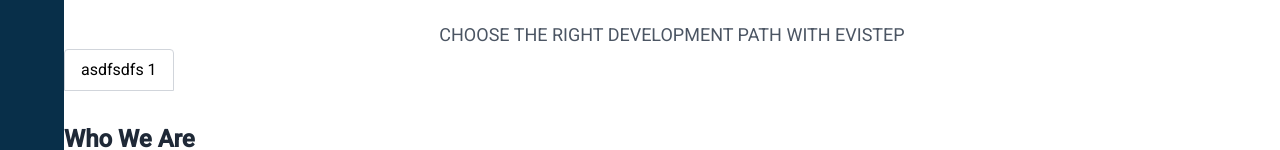
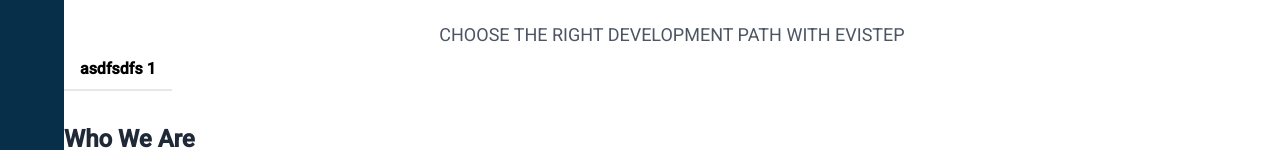
Before and after one commit to Karavarichyan/vueTest, a Vue app: page /dashboard/intiresting in a window 1280 px wide. Shown: the part 155-305 px from the top of the page. Built offline with nearby package versions, Linux system fonts and the light colour scheme.

Commit message:
09.02testtab menu

```diff
--- a/src/components/MenuSection.vue
+++ b/src/components/MenuSection.vue
@@ -1,176 +1,16 @@
-<!-- <template>
-  <p>new   prpsss: {{ menu }}</p>
-
-</template>
-<script setup>
-const props = defineProps({
-  menu: String
-})
-
-console.log(props.menu)
-</script> -->
-
-<!-- <template>
+<template>
   <div>
-      <button @click="toggleMenu">{{ buttonLabel }}</button>
-      <ul v-if="isMenuVisible" @click="handleItemClick">
-        <li v-for="item in menuItems" :key="item.id">{{ item.label }}</li>
-      </ul>
-    </div>
-  </template>
-
-  <script setup>
-  import { ref, defineProps } from 'vue';
-
-  const props = defineProps(['buttonLabel', 'menuItems']);
-  const isMenuVisible = ref(false);
-
-  const toggleMenu = () => {
-    isMenuVisible.value = !isMenuVisible.value;
-  };
-
-  const handleItemClick = () => {
-    isMenuVisible.value = false;
-  };
-  </script> -->
-
-<!-- Menu.vue -->
-<!-- Menu.vue -->
-<!-- <template>
-    <div>
-      <button @click="toggleMenu">{{ buttonLabel }}</button>
-      <ul v-if="isMenuVisible" @click="handleItemClick">
-        <li v-for="item in menuItems" :key="item.id">
-          <button @click="handleButtonClick(item)">{{ item.label }}</button>
-        </li>
-      </ul>
-    </div>
-  </template>
-
-  <script setup>
-  import { ref, defineProps } from 'vue';
-
-  const props = defineProps(['buttonLabel', 'menuItems']);
-  const isMenuVisible = ref(false);
-
-  const toggleMenu = () => {
-    isMenuVisible.value = !isMenuVisible.value;
-  };
-
-  const handleItemClick = () => {
-    isMenuVisible.value = false;
-  };
-
-  const handleButtonClick = (item) => {
-    console.log(`Button "${item.label}" clicked`);
-    isMenuVisible.value = false;
-  };
-  </script> -->
-<!-- <template>
-    <div>
-      <button v-for="button in allButtons" :key="button.id" @click="handleButtonClick(button)">
-        {{ button.label }}
-      </button>
-      <ul v-if="isMenuVisible" @click="handleItemClick">
-        <li v-for="item in menuItems" :key="item.id">
-          <button @click="handleButtonClick(item)">{{ item.label }}</button>
-        </li>
-      </ul>
-    </div>
-  </template>
-
-  <script setup>
-  import { ref, defineProps } from 'vue';
-
-  const props = defineProps(['menuItems']);
-  const isMenuVisible = ref(false);
-
-  const allButtons = [
-    { id: 0, label: "Show Menu" },
-    { id: 1, label: "Button 1" },
-    { id: 2, label: "Button 2" },
-    ...props.menuItems
-  ];
-
-  const handleButtonClick = (item) => {
-
-    console.log(`Button "${item.label}" clicked`);
-    if (item.id === 0) {
-      isMenuVisible.value = !isMenuVisible.value;
-    } else {
-      // Дополнительная логика для других кнопок
-    }
-  };
-
-  const handleItemClick = () => {
-    isMenuVisible.value = false;
-  };
-  </script> -->
-
-<!-- <template>
     <div
+      v-for="(item, index) in menulist"
+      :key="index"
+      @click="activateItem(index)"
       :class="{
-      flex: variant === 'horizontal'
+        'text-black font-bold py-2 px-4 border-b-2': index === activeIndex,
+        'border-transparent hover:border-gray-500 transition duration-300': index !== activeIndex,
+        'px-4 py-2 cursor-pointer inline-block': true
       }"
     >
-    <ul
-      :class="{
-        flex: variant === 'vertical'
-      }"
-    >
-      <li v-for="(tab, index) in tabList" :key="index">
-        <label :for="`${_uid}${index}`" v-text="tab" />
-        <input
-          :id="`${_uid}${index}`"
-          type="radio"
-          :name="`${_uid}-tab`"
-          :value="index + 1"
-          v-model="activeTab"
-        />
-      </li>
-      <button
-        :id="`${_uid}${index}`"
-        type="submit"
-        :name="`${_uid}-tab`"
-        :value="index + 1"
-
-      >seve</button>
-    </ul>
-
-    <template v-for="(tab, index) in tabList">
-      <div :key="index" v-if="index + 1 === activeTab">
-        <slot :name="`tabPanel-${index + 1}`" />
-      </div>
-    </template>
-  </div>
-</template>
-
-<script>
-export default {
-  props: {
-    tabList: {
-      type: Array,
-      required: true
-    },
-    variant: {
-      type: String,
-      required: false,
-      default: () => 'vertical',
-      validator: (value) => ['horizontal', 'vertical'].includes(value)
-    }
-  },
-  data() {
-    return {
-      activeTab: 1
-    }
-  }
-}
-</script> -->
-
-<!-- <template>
-    <div>
-        <div v-for="(tab, index) in tabs" :key="index" @click="selectTab(index)" :class="{ 'bg-blue-500': index === selectedTabIndex, 'text-white': index === selectedTabIndex }" class="px-4 py-2 cursor-pointer inline-block border border-gray-300 rounded-tl rounded-tr">
-          {{ tab.label }}
+      {{ item.label }}
     </div>
     <div class="tab-content mt-4">
       {{ selectedTabContent }}
@@ -179,66 +19,15 @@
 </template>
 
 <script setup>
-import { ref, computed } from 'vue';
+import { ref } from 'vue'
 
-const selectedTabIndex = ref(0);
+const props = defineProps(['menulist'])
+const emits = defineEmits()
 
-const tabs = ref([
-  { label: 'tab 1', content: 'this is frst' },
+const activeIndex = ref(0)
 
-]);
-
-const selectedTabContent = computed(() => {
-  return tabs.value.length > 0 ? tabs.value[selectedTabIndex.value].content : '';
-});
-
-const selectTab = (index) => {
-  selectedTabIndex.value = index;
-};
-
-for (let i = 2; i <= 8; i++) {
-  tabs.value.push({ label: `tab ${i}`, content: `menu ${i}` });
+const activateItem = (index) => {
+  activeIndex.value = index
+  emits('activate', index)
 }
 </script>
-   -->
-<template>
-    <!-- <div>
-        <div v-for="(tab, index) in tabs" :key="index" @click="selectTab(index)" :class="{ 'bg-blue-500': index === selectedTabIndex, 'text-white': index === selectedTabIndex }" class="px-4 py-2 cursor-pointer inline-block border border-gray-300 rounded-tl rounded-tr">
-          {{ tab.label }}
-        </div>
-        <div class="tab-content mt-4">
-          {{ selectedTabContent }}
-        </div>
-      </div>      -->
-      <div>
-        <div v-for="(tab, index) in menulist" :key="index" @click="selectTab(index)" :class="{ 'bg-blue-500': index === selectedTabIndex, 'text-white': index === selectedTabIndex }" class="px-4 py-2 cursor-pointer inline-block border border-gray-300 rounded-tl rounded-tr">
-          {{ tab.label }}
-        </div>
-        <div class="tab-content mt-4">
-          {{ selectedTabContent }}
-        </div>
-      </div>
-
-
-</template>
-<script setup>
-import { ref, computed, defineProps, defineEmits } from 'vue';
-
-const props = defineProps({
-  menulist: Array,
-
-});
-
-const emits = defineEmits();
-
-const selectedTabContent = computed(() => {
-  if (props.menulist && props.menulist[props.selectedTabIndex]) {
-    return props.menulist[props.selectedTabIndex].content;
-  }
-  return '';
-});
-
-const selectTab = (index) => {
-  emits('update:selectedTabIndex', index);
-};
-</script>
--- /dev/null
+++ b/src/components/boutonVuew.vue
@@ -0,0 +1,21 @@
+<template>
+    <div @click="$emit('click')">
+      This is my button
+      <div>
+        <button
+          class="rounded p-2"
+          :class="active ? 'bg-blue-700 text-white' : 'border border-blue-700 text-blue-600'"
+        >
+          <slot />
+        </button>
+      </div>
+    </div>
+  </template>
+  <script setup>
+  defineProps({
+    active: {
+      type: Boolean
+    }
+  })
+  defineEmits(['click'])
+  </script>
```
Also changed, not shown: src/views/dashboard/PostUserView.vue (+2 -32 lines). Lines whose indentation alone changed are shown as unchanged.
